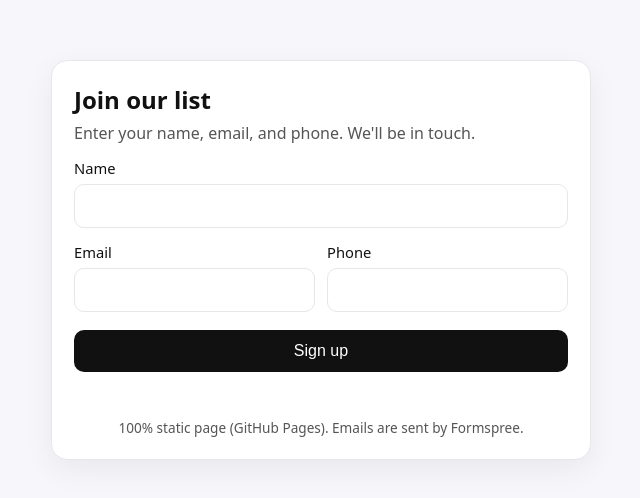
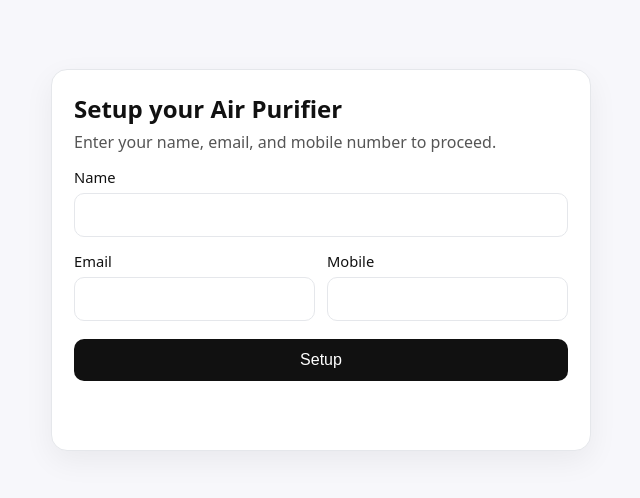
Before and after one commit to thefirstjayone/IMI, a plain HTML site: page index.html in a window 1280 px wide. Shown: the part 140-638 px from the top of the page, without its empty margins (319-959 px from the left). Drawn offline with Linux system fonts and the light colour scheme.

Commit message:
Update index.html

```diff
--- a/index.html
+++ b/index.html
@@ -45,8 +45,8 @@
 <body>
   <main class="card" role="main">
     <header>
-      <h1>Join our list</h1>
-      <p class="sub">Enter your name, email, and phone. We'll be in touch.</p>
+      <h1>Setup your Air Purifier</h1>
+      <p class="sub">Enter your name, email, and mobile number to proceed.</p>
     </header>
 
     <form id="signupForm" novalidate>
@@ -59,7 +59,7 @@
           <input id="email" name="email" type="email" inputmode="email" autocomplete="email" required aria-required="true" />
         </div>
         <div>
-          <label for="phone">Phone</label>
+          <label for="phone">Mobile</label>
           <input id="phone" name="phone" type="tel" inputmode="tel" autocomplete="tel" />
         </div>
       </div>
@@ -70,12 +70,12 @@
         <input id="hp" name="hp" tabindex="-1" autocomplete="off" />
       </div>
 
-      <button type="submit" id="btn">Sign up</button>
+      <button type="submit" id="btn">Setup</button>
       <div class="msg" id="msg" aria-live="polite"></div>
     </form>
 
     <footer>
-      100% static page (GitHub Pages). Emails are sent by Formspree.
+
     </footer>
   </main>
 
```
